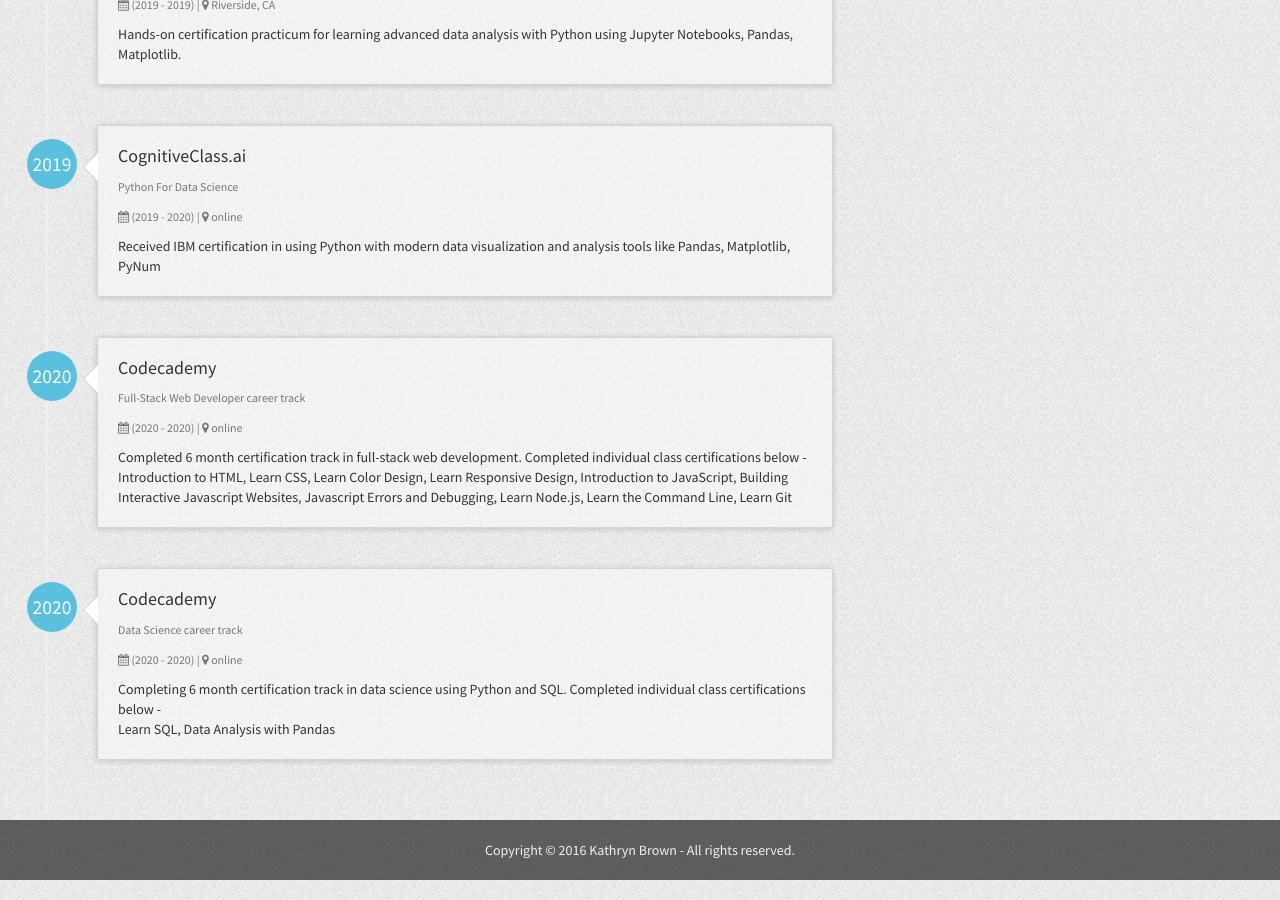
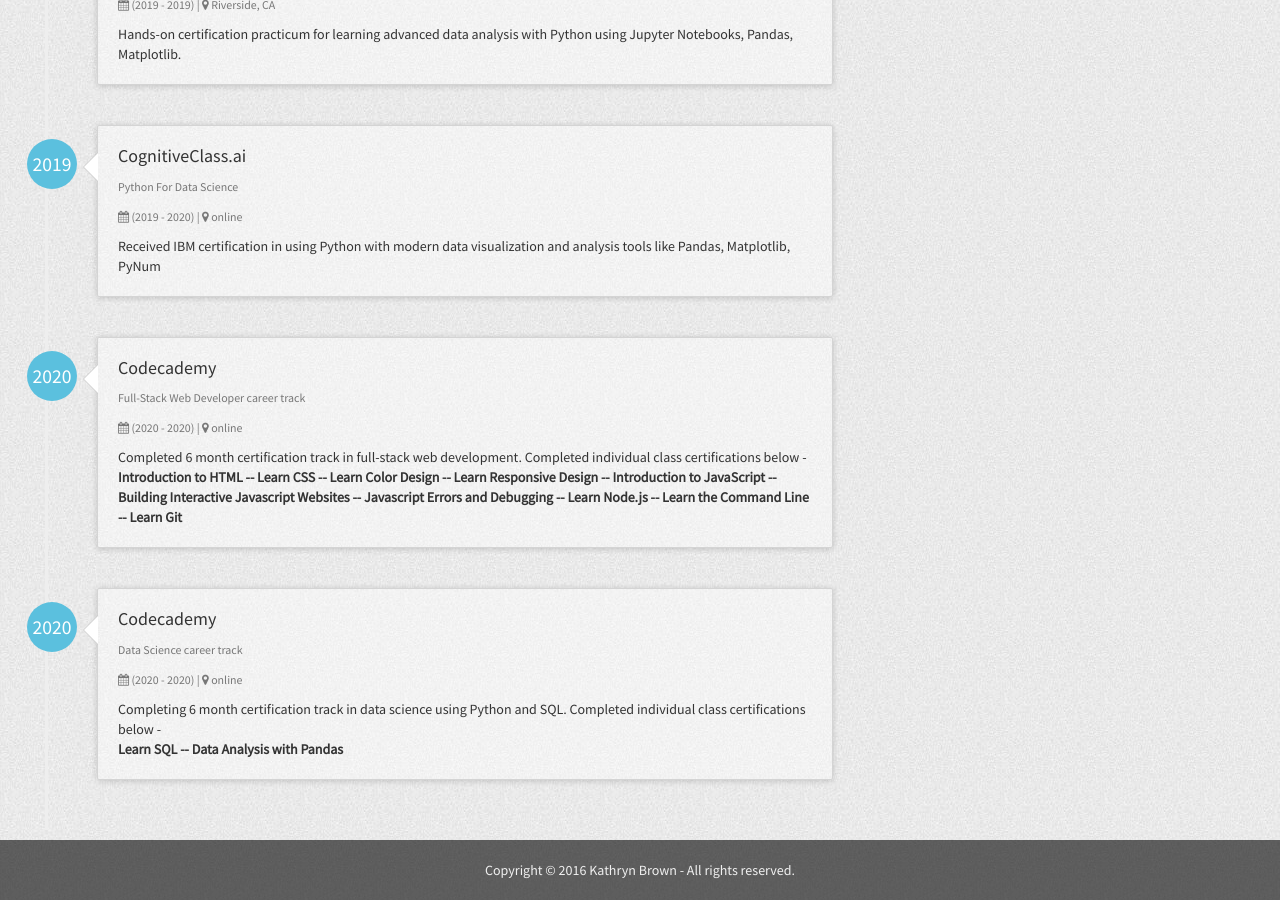
Before and after one commit to kb-code/resume, a Jekyll site: the page built from index.html, in a window 1280 px wide and 900 px high, scrolled down 1327 px. Built offline with Jekyll 4.4.1, drawn with Linux system fonts in a browser that asks for light colours; nearby versions of some CDN libraries.

Commit message:
formatting of experience

```diff
--- a/_config.yml
+++ b/_config.yml
@@ -77,14 +77,14 @@
       degree: Full-Stack Web Developer career track
       started: 2020
       duration: (2020 - 2020)
-      description: Completed 6 month certification track in full-stack web development. Completed individual class certifications below - <br> Introduction to HTML, Learn CSS, Learn Color Design, Learn Responsive Design, Introduction to JavaScript, Building Interactive Javascript Websites, Javascript Errors and Debugging, Learn Node.js, Learn the Command Line, Learn Git
+      description: Completed 6 month certification track in full-stack web development. Completed individual class certifications below - <br> <strong>Introduction to HTML -- Learn CSS -- Learn Color Design -- Learn Responsive Design -- Introduction to JavaScript -- Building Interactive Javascript Websites -- Javascript Errors and Debugging -- Learn Node.js -- Learn the Command Line -- Learn Git</strong>
     - education5:
       organization: Codecademy
       location: online
       degree: Data Science career track
       started: 2020
       duration: (2020 - 2020)
-      description: Completing 6 month certification track in data science using Python and SQL. Completed individual class certifications below - <br> Learn SQL, Data Analysis with Pandas
+      description: Completing 6 month certification track in data science using Python and SQL. Completed individual class certifications below - <br> <strong>Learn SQL -- Data Analysis with Pandas </strong>
   languages:
     - language1:
       name: English
```
